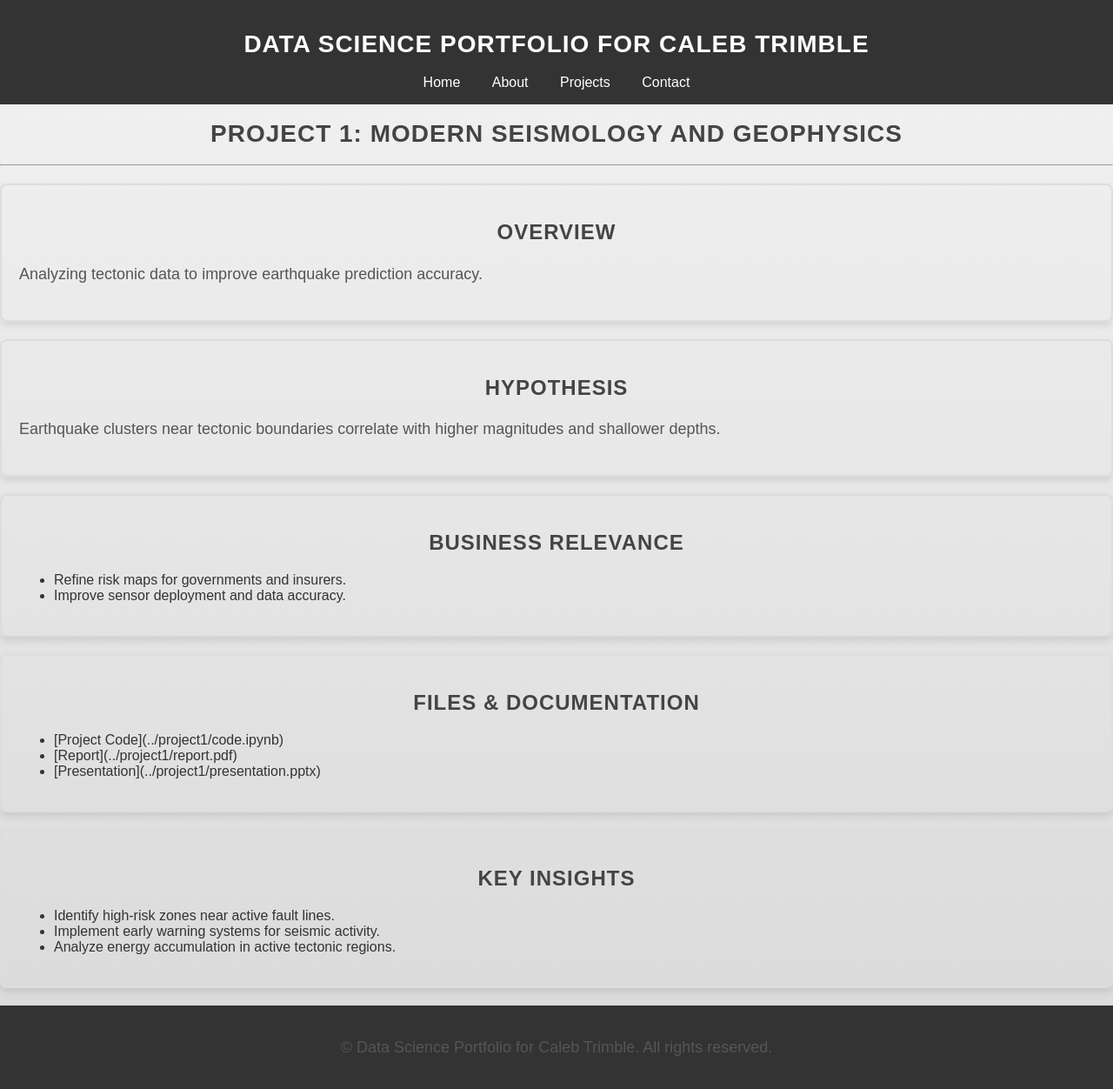
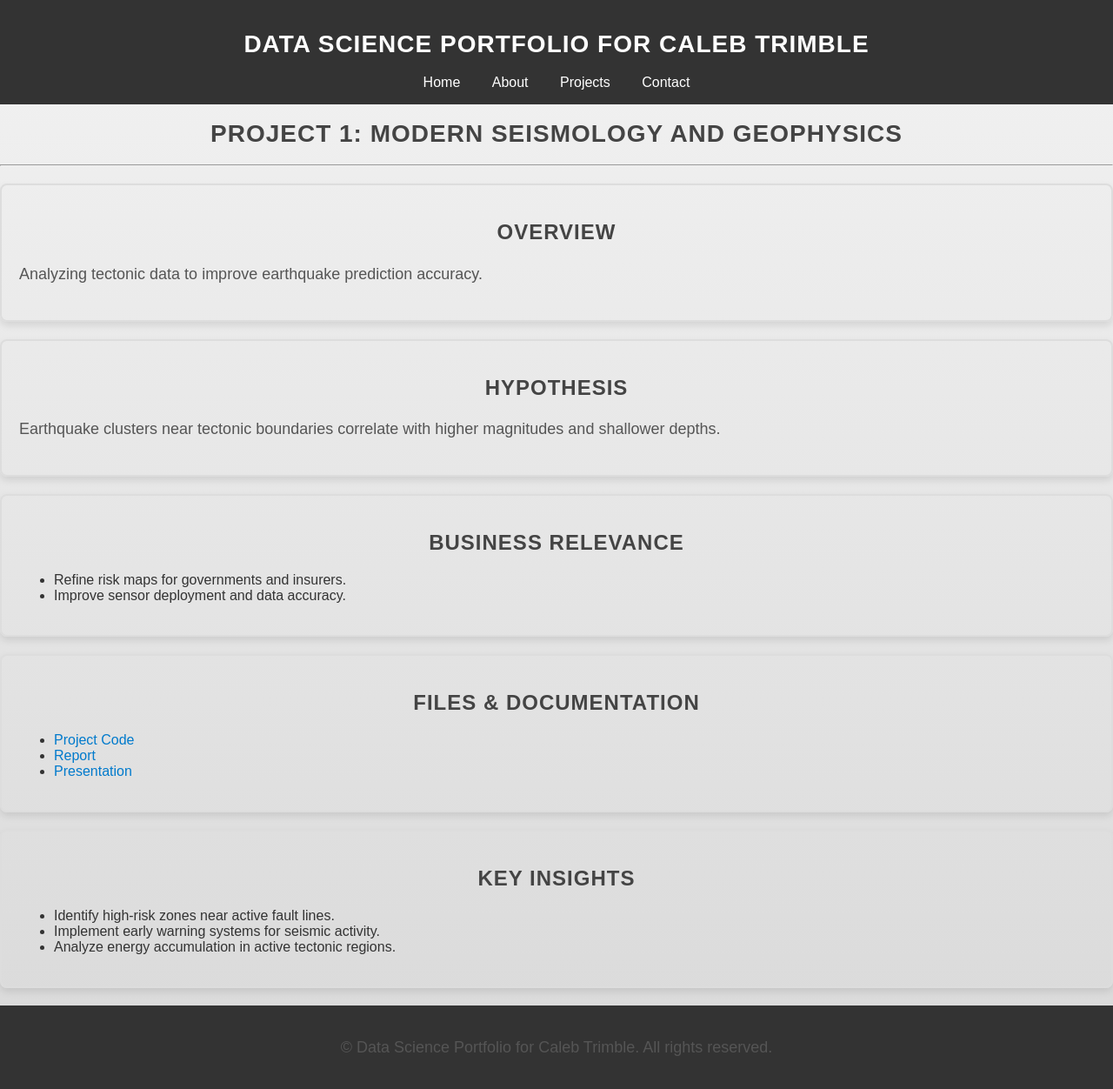
Before and after one commit to cmtrimble/cmtrimble.github.io, a Jekyll site: the page built from project1.md, in a window 1280 px wide. Shown: the whole page at 87% size. Built offline with Jekyll 4.4.1, drawn with Linux system fonts in a browser that asks for light colours; some of the changed lines change nothing that is shown.

Commit message:
Update project1.md
Corrected Project Detail Section to have proper code for linking to Project 1 folder.

```diff
--- a/project1.md
+++ b/project1.md
@@ -29,9 +29,9 @@ permalink: /project1/
 <div class="project-detail-section">
     <h2>Files & Documentation</h2>
     <ul>
-        <li>[Project Code](../project1/code.ipynb)</li>
-        <li>[Report](../project1/report.pdf)</li>
-        <li>[Presentation](../project1/presentation.pptx)</li>
+        <li><a href="../project1/code.ipynb">Project Code</a></li>
+        <li><a href="../project1/report.pdf">Report</a></li>
+        <li><a href="../project1/presentation.pptx">Presentation</a></li>
     </ul>
 </div>
 
```
